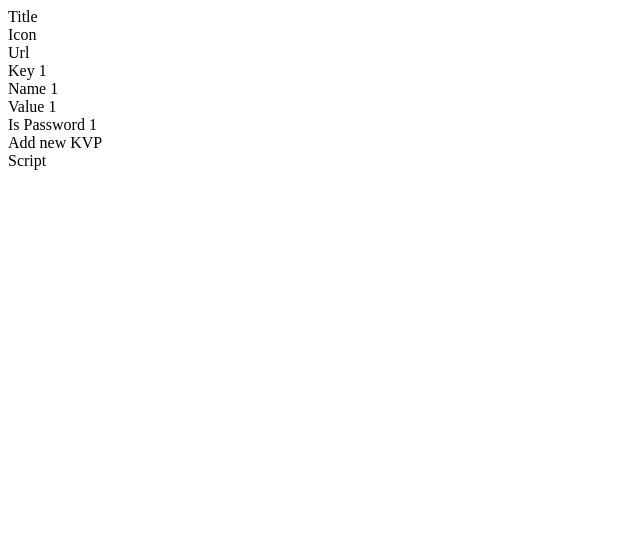
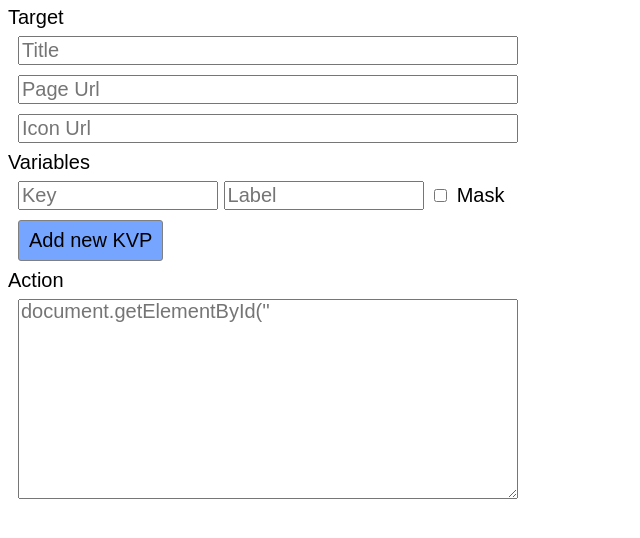
Before and after one commit to caseygoodhew/chromeCommander, a plain HTML site: page index.html in a window 1280 px wide. Shown: the whole page, without its empty margins (0-640 px from the left). Drawn offline with Linux system fonts and the light colour scheme.

Commit message:
settings styling

```diff
--- a/index.html
+++ b/index.html
@@ -1,11 +1,86 @@
 <html>
-	<head><title></title></head>
+	<head><title></title>
+		<style type="text/css">
+			* {
+				font-family: arial, sans-serif;
+				font-size: 20px;
+				line-height: 18.2px;
+			}
+
+			.data-element-row {
+				margin: 10px;
+				max-width: 500px;
+			}
+
+			.data-element-row input,
+			.data-element-row textarea {
+				width: 100%;
+			}
+
+			.data-element-row textarea {
+				height: 200px;
+			}
+
+			.data-element-row-stacked input	{
+				display: inline-block;
+				max-width: 40%;
+			}
+
+			.data-element-row-stacked input[type="checkbox"] {
+				max-width: 15px;
+			}
+
+			.data-element-row-stacked::after {
+			     visibility: hidden;
+			     display: block;
+			     font-size: 0;
+			     content: " ";
+			     clear: both;
+			     height: 0;
+		     }
+
+			.template {
+				/*display: none;*/
+			}
+
+			button {
+				background-color: #75a5ff;
+				border: 1px solid grey;
+				border-radius: 3px;
+				padding: 10px;
+			}
+
+			button:hover {
+				background-color: #4d8bff;
+				cursor: pointer;
+			}
+		</style>
+	</head>
 	<body>
-		<div>Title</div>
-		<div>Icon</div>
-		<div>Url</div>
-		<div>Key 1</div><div>Name 1</div><div>Value 1</div><div>Is Password 1</div>
-		<div>Add new KVP</div>
-		<div>Script</div>
+		<div class"data-element-block-title">Target</div>
+
+		<div class="data-element-row">
+			<input data-element="title" title="Title" placeholder="Title"></input>
+		</div>
+		<div class="data-element-row">
+			<input data-element="page-url" title="Page Url" placeholder="Page Url"></input>
+		</div>
+		<div class="data-element-row">
+			<input data-element="icon-url" title="Icon Url" placeholder="Icon Url"></input>
+		</div>
+
+		<div class"data-element-block-title">Variables</div>
+		<div class="template kvp-template data-element-row data-element-row-stacked">
+			<input data-element="key" data-group="{group}" title="Key" placeholder="Key"></input>
+			<input data-element="label" data-group="{group}" title="KVP Label" placeholder="Label"></input>
+			<input type="checkbox" data-group="{group}" id="mask-input-{key}" data-element="mask-input" title="Mask input"></input>
+			<label for="mask-input-{key}">Mask</label>
+		</div>
+		<div class="data-element-row"><button>Add new KVP</button></div>
+
+		<div class"data-element-block-title">Action</div>
+		<div class="data-element-row">
+			<textarea data-element="script" title="Script to inject" placeholder="document.getElementById(''"></textarea>
+		</div>
 	</body>
 </html>
```
